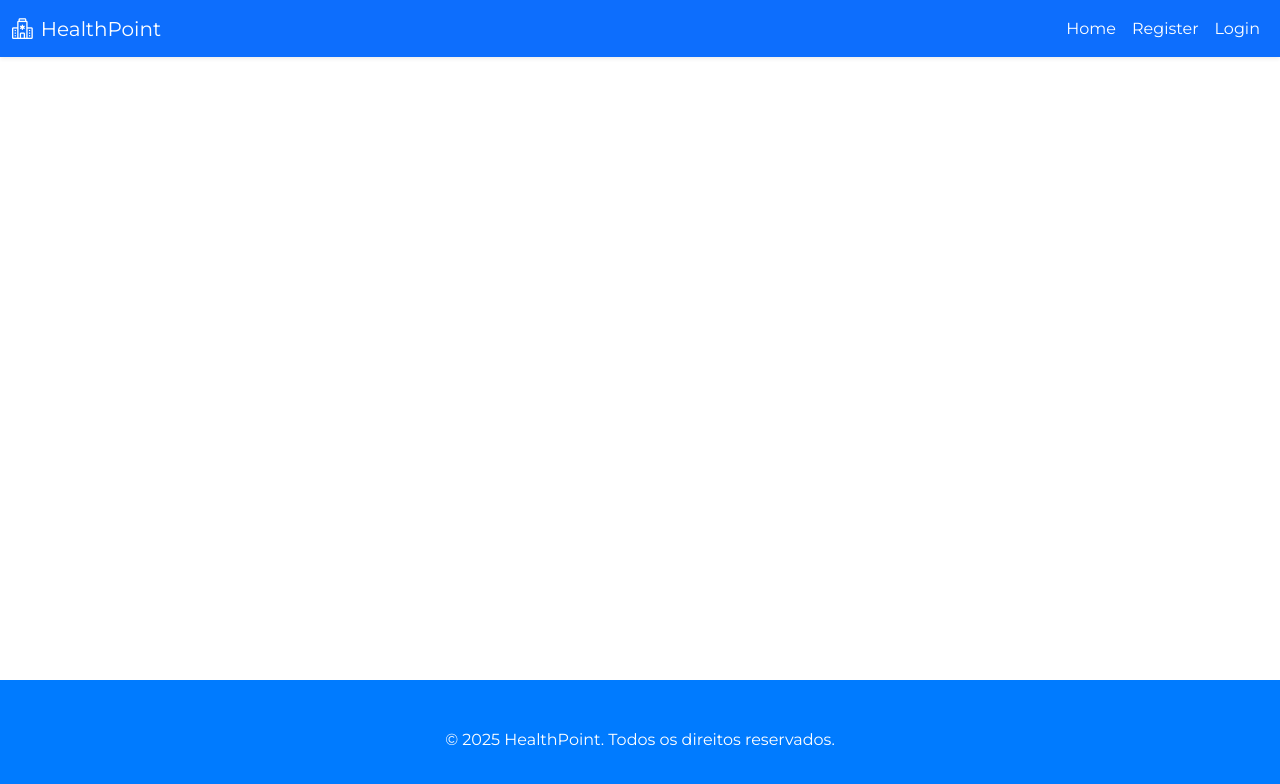
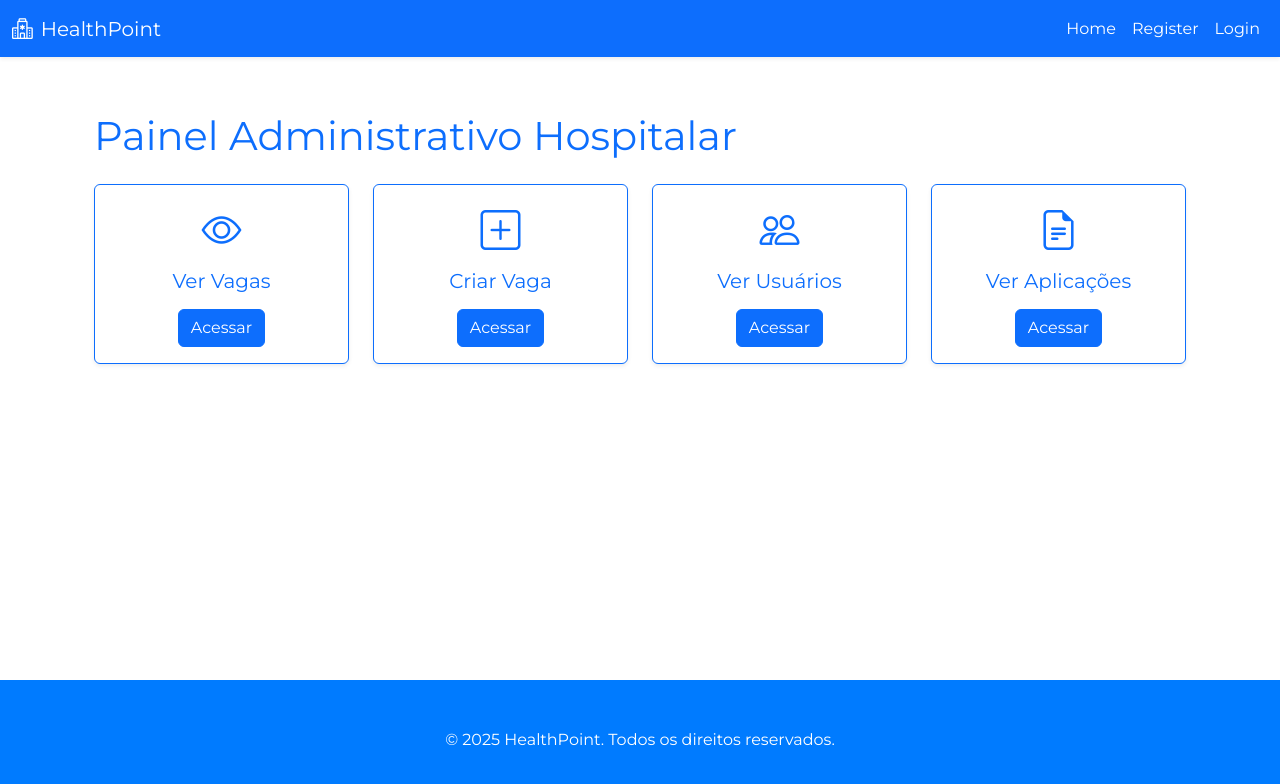
Before and after one commit to juancoutinhoflooxmongagua/HealthPoint-Frontend, a React (Create React App) app: page /DashboardAdmin in a window 1280 px wide. Shown: the top 784 px of the page. Built offline with nearby package versions, Linux system fonts and the light colour scheme.

Commit message:
feat: create panel admin

```diff
--- a/src/App.jsx
+++ b/src/App.jsx
@@ -13,8 +13,9 @@ import Jobs from "./Views/Main/Jobs/Jobs";
 import UserProfile from "./Views/Main/User/UserProfile";
 import Footer from "./Views/Components/Footer";
 import SearchUsers from "../src/Views/Main/User/Admin/SearchUsers"
-
+import Application from "./Views/application";
 import { AuthProvider } from "./Context/authContext";
+import DashboardAdmin from "./Views/Main/User/Admin/DashboardAdmin";
 
 export default function App() {
   return (
@@ -30,6 +31,8 @@ export default function App() {
               <Route path="/UserProfile" element={<UserProfile/>} />
               <Route path="/SearchUsers" element={<SearchUsers/>} />
               <Route path="/Jobs" element={<Jobs></Jobs>}></Route>
+              <Route path="/Application" element={<Application/>}></Route>
+              <Route path="/DashboardAdmin" element={<DashboardAdmin></DashboardAdmin>}></Route>
             </Routes>
           </div>
           <Footer />
--- a/src/Views/Main/Home.jsx
+++ b/src/Views/Main/Home.jsx
@@ -2,7 +2,7 @@ import React, { useContext } from "react";
 import { AuthContext } from "../../Context/authContext";
 import hospitalImage from "../../Assets/Images/Hospital room-bro.png";
 import VolunteerImage from "../../Assets/Images/Volunteering-bro.png";
-
+import DashboardAdmin from "./User/Admin/DashboardAdmin";
 export default function Home() {
   const { user } = useContext(AuthContext);
 
@@ -21,6 +21,12 @@ export default function Home() {
           <div className="alert alert-primary text-center" role="alert">
             <strong>Olá, {user.user_name}!</strong> Estamos felizes por tê-lo conosco na missão de salvar vidas.
           </div>
+
+
+          <DashboardAdmin></DashboardAdmin>
+
+
+          <h3 className="mt-2">Painel De usuário</h3>
 
           <div className="row row-cols-1 row-cols-sm-2 row-cols-md-3 g-4">
             <div className="col">
@@ -43,7 +49,7 @@ export default function Home() {
                   <h5 className="card-title fw-semibold">Se tornar um hospital</h5>
                   <p className="card-text text-light mb-3">Registre seu hospital na plataforma e receba voluntários.</p>
                   <div className="mt-auto">
-                    <a href="/become-hospital" className="btn btn-outline-light rounded-pill btn-md px-4">Quero ser hospital</a>
+                    <a href="/DashboardAdmin" className="btn btn-outline-light rounded-pill btn-md px-4">Quero ser hospital</a>
                   </div>
                 </div>
               </div>
--- a/src/Views/Main/User/Admin/DashboardAdmin.jsx
+++ b/src/Views/Main/User/Admin/DashboardAdmin.jsx
@@ -1,9 +1,61 @@
 import React from "react";
+import { useNavigate } from "react-router-dom";
 
 export default function Dashboard() {
-   return (
-    <main>
-        <h1>Dashboard</h1>
+  const navigate = useNavigate();
+
+  return (
+    <main className="container mt-5">
+      <h1 className="mb-4 text-primary">Painel Administrativo Hospitalar</h1>
+      <div className="row">
+        <div className="col-md-3">
+          <div className="card border-primary mb-3 shadow-sm">
+            <div className="card-body text-center">
+              <i className="bi bi-eye fs-1 text-primary"></i>
+              <h5 className="card-title mt-2 text-primary">Ver Vagas</h5>
+              <button className="btn btn-primary mt-2" onClick={() => navigate("/Jobs")}>
+                Acessar
+              </button>
+            </div>
+          </div>
+        </div>
+
+        <div className="col-md-3">
+          <div className="card border-primary mb-3 shadow-sm">
+            <div className="card-body text-center">
+              <i className="bi bi-plus-square fs-1 text-primary"></i>
+              <h5 className="card-title mt-2 text-primary">Criar Vaga</h5>
+              <button className="btn btn-primary mt-2" onClick={() => navigate("/Jobs/create")}>
+                Acessar
+              </button>
+            </div>
+          </div>
+        </div>
+
+        <div className="col-md-3">
+          <div className="card border-primary mb-3 shadow-sm">
+            <div className="card-body text-center">
+              <i className="bi bi-people fs-1 text-primary"></i>
+              <h5 className="card-title mt-2 text-primary">Ver Usuários</h5>
+              <button className="btn btn-primary mt-2" onClick={() => navigate("/SearchUsers")}>
+                Acessar
+              </button>
+            </div>
+          </div>
+        </div>
+
+        <div className="col-md-3">
+          <div className="card border-primary mb-3 shadow-sm">
+            <div className="card-body text-center">
+              <i className="bi bi-file-earmark-text fs-1 text-primary"></i>
+              <h5 className="card-title mt-2 text-primary">Ver Aplicações</h5>
+              <button className="btn btn-primary mt-2" onClick={() => navigate("/Application")}>
+                Acessar
+              </button>
+            </div>
+          </div>
+        </div>
+      </div>
     </main>
-   )
+  );
 }
```
